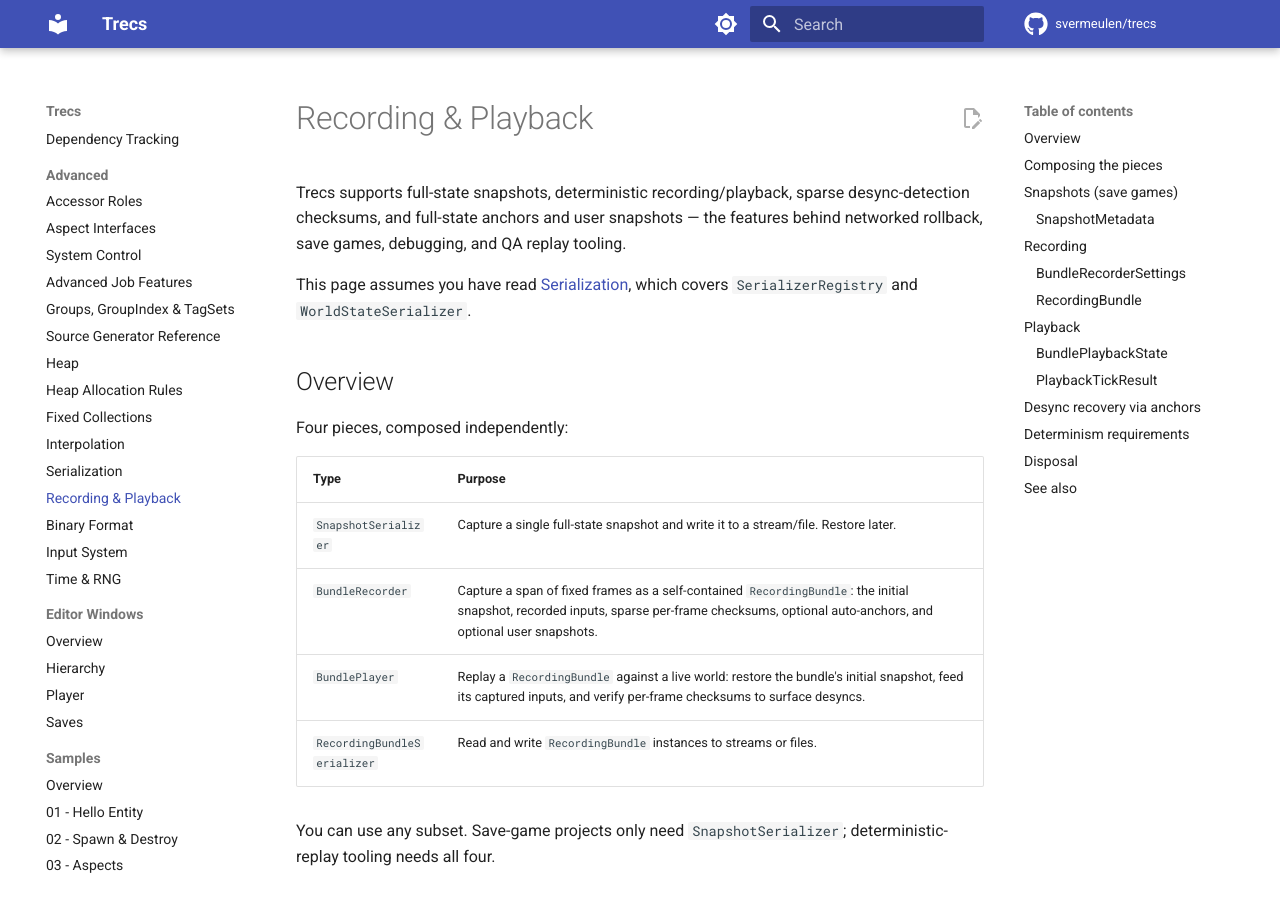
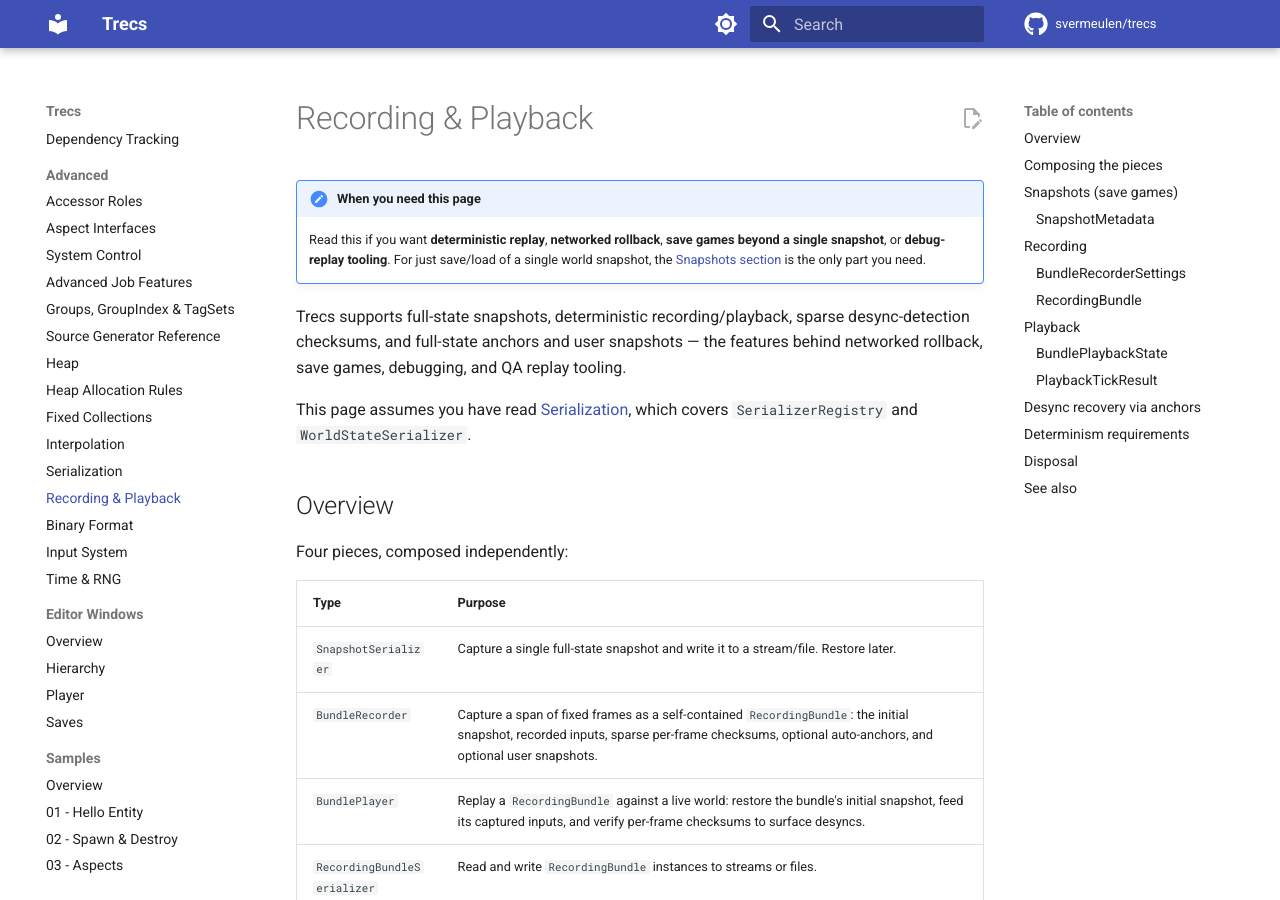
Before and after one commit to svermeulen/trecs, an MkDocs documentation site: the page built from docs/advanced/recording-and-playback.md, in a window 1280 px wide and 900 px high. Built offline with MkDocs 1.6.1 and Material for MkDocs 9.7.7, drawn with Linux system fonts in a browser that asks for light colours; comment, search, counter and statistics services are not loaded.

Commit message:
Docs: add 'when you need this' callouts to long advanced pages
These four pages can be intimidating to land on cold, so each gets a
short admonition up top telling the reader whether they actually need
to be there. Saves time when someone's just trying to figure out if
the page applies to them.

- advanced/serialization.md
- advanced/recording-and-playback.md
- advanced/accessor-roles.md
- advanced/heap-allocation-rules.md

Co-Authored-By: Claude <noreply@anthropic.com>

```diff
--- a/docs/advanced/recording-and-playback.md
+++ b/docs/advanced/recording-and-playback.md
@@ -1,12 +1,11 @@
 # Recording & Playback
 
-Trecs supports full-state snapshots, deterministic recording/playback,
-sparse desync-detection checksums, and full-state anchors and user
-snapshots — the features behind networked rollback, save games,
-debugging, and QA replay tooling.
+!!! note "When you need this page"
+    Read this if you want **deterministic replay**, **networked rollback**, **save games beyond a single snapshot**, or **debug-replay tooling**. For just save/load of a single world snapshot, the [Snapshots section](#snapshots-save-games) is the only part you need.
 
-This page assumes you have read [Serialization](serialization.md), which
-covers `SerializerRegistry` and `WorldStateSerializer`.
+Trecs supports full-state snapshots, deterministic recording/playback, sparse desync-detection checksums, and full-state anchors and user snapshots — the features behind networked rollback, save games, debugging, and QA replay tooling.
+
+This page assumes you have read [Serialization](serialization.md), which covers `SerializerRegistry` and `WorldStateSerializer`.
 
 ## Overview
 
```
Also changed, not shown: docs/advanced/accessor-roles.md (+3 -0 lines), docs/advanced/heap-allocation-rules.md (+3 -0 lines), docs/advanced/serialization.md (+2 -2 lines).
